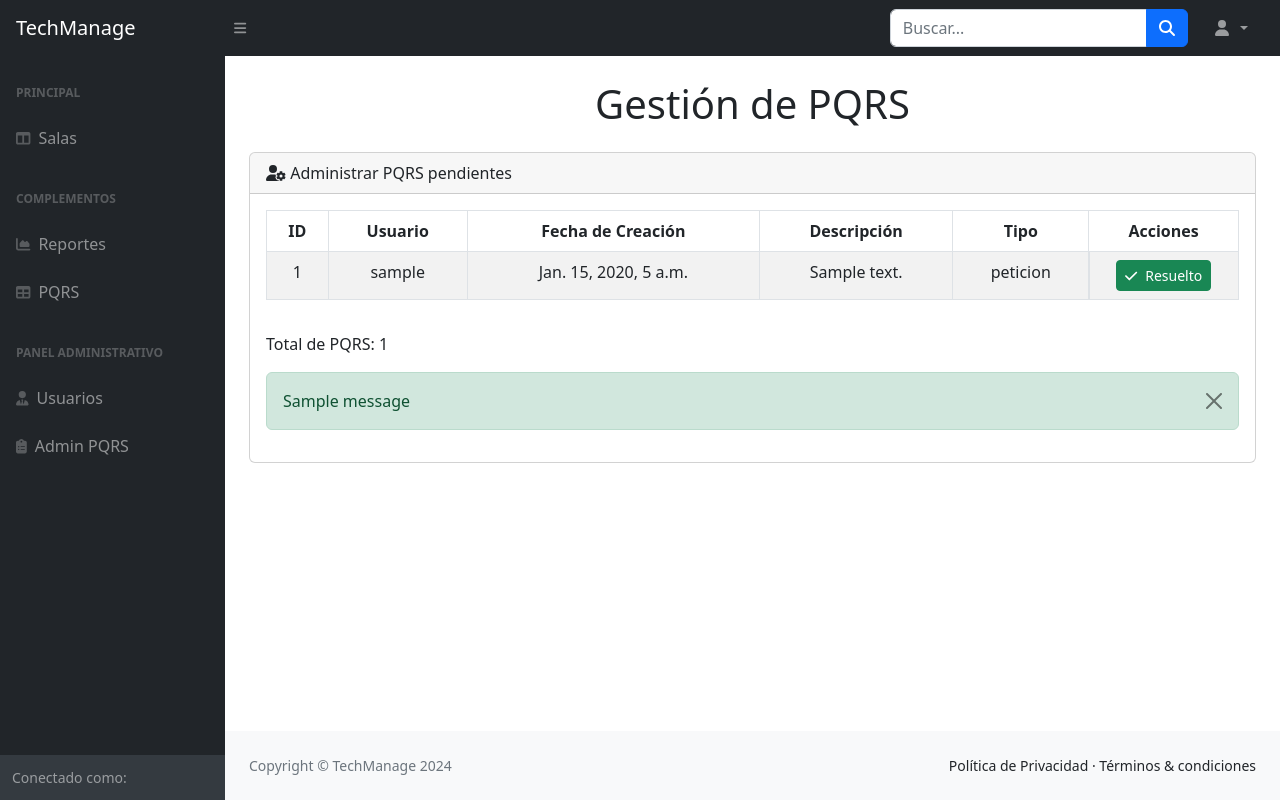
After one commit to Carlos-Leguizamo/TechManage, a Django app: page /admin-pqrs/ in a window 1280 px wide. The commit adds this page. Run offline with Django 5.2, Linux system fonts and the light colour scheme; tables that the repository leaves empty hold one stand-in row (values such as "Sample post"); one stand-in notice (Sample message) is shown; some libraries are stand-ins or nearby versions.

Commit message:
Modulo Admin PQRS funcional - mejorar front

```diff
--- a/dashboard/templates/dashboard.html
+++ b/dashboard/templates/dashboard.html
@@ -88,6 +88,12 @@
                 <i class="fa-solid fa-user-tie"></i>
               </div>
               Usuarios
+            </a>
+            <a class="nav-link" href="{% url 'view-admin-pqrs' %}">
+              <div class="sb-nav-link-icon">
+                <i class="fa-solid fa-clipboard-list"></i>
+              </div>
+              Admin PQRS
             </a>
           </div>
         </div>
--- a/dashboard/views.py
+++ b/dashboard/views.py
@@ -5,7 +5,7 @@
 from room.forms import SalaForm
 
 
-#@login_required
+@login_required
 def dashboard(request):
     return render(request, "dashboard.html")
 
--- /dev/null
+++ b/pqrs/templates/admin-pqrs.html
@@ -0,0 +1,118 @@
+{% extends "dashboard.html" %}
+
+{% block content %}
+<!-- Sección del título -->
+<div class="container-fluid px-4">
+    <h1 class="mt-4 mb-4 text-center">Gestión de PQRS</h1>
+
+    <!-- Sección de administración de PQRS -->
+    <div class="card mb-4">
+        <div class="card-header">
+            <i class="fas fa-user-cog"></i> Administrar PQRS pendientes
+        </div>
+        <div class="card-body">
+            <div class="table-responsive">
+                <table class="table table-bordered table-striped">
+                    <thead>
+                        <tr>
+                            <th class="text-center">ID</th>
+                            <th class="text-center">Usuario</th>
+                            <th class="text-center">Fecha de Creación</th>
+                            <th class="text-center">Descripción</th>
+                            <th class="text-center">Tipo</th>
+                            <th class="text-center" style="width: 150px">Acciones</th>
+                        </tr>
+                    </thead>
+                    <tbody>
+                        {% if pqrs_list %}
+                            {% for pqrs in pqrs_list %}
+                            <tr>
+                                <td class="text-center">{{ pqrs.id_pqrs }}</td>
+                                <td class="text-center">{{ pqrs.usuario.username }}</td>
+                                <td class="text-center">{{ pqrs.fecha_creacion }}</td>
+                                <td class="text-center">{{ pqrs.descripcion }}</td>
+                                <td class="text-center">{{ pqrs.tipo }}</td>
+                                <td class="text-center d-flex justify-content-center">
+                                    <form action="{% url 'check_pqrs' pqrs.id_pqrs %}" method="post" style="display:inline-block">
+                                        {% csrf_token %}
+                                        <button type="submit" class="btn btn-success btn-sm px-2">
+                                            <i class="fas fa-check me-1"></i> Resuelto
+                                        </button>
+                                    </form>
+                                </td>
+                            </tr>
+                            {% endfor %}
+                        {% else %}
+                            <tr>
+                                <td colspan="5" class="text-center">No se encontraron PQRS pendientes.</td>
+                            </tr>
+                        {% endif %}
+                    </tbody>
+                </table>
+            </div>
+
+            <!-- Mostrar el total de PQRS -->
+            {% if pqrs_list %}
+            <div class="mt-3">
+                <p>Total de PQRS: {{ pqrs_list.paginator.count }}</p>
+            </div>
+            {% endif %}
+
+            <!-- Mostrar mensajes flash -->
+            {% if messages %}
+            <div class="mt-3">
+                {% for message in messages %}
+                <div class="alert alert-{{ message.tags }} alert-dismissible fade show" role="alert">
+                    {{ message }}
+                    <button type="button" class="btn-close" data-bs-dismiss="alert" aria-label="Close"></button>
+                </div>
+                {% endfor %}
+            </div>
+            {% endif %}
+
+            <!-- Paginación con Bootstrap -->
+            {% if pqrs_list.has_other_pages %}
+            <nav aria-label="Page navigation example">
+                <ul class="pagination justify-content-center">
+                    {% if pqrs_list.has_previous %}
+                    <li class="page-item">
+                        <a class="page-link" href="?page={{ pqrs_list.previous_page_number }}" aria-label="Anterior">
+                            <span aria-hidden="true">&laquo;</span>
+                        </a>
+                    </li>
+                    {% else %}
+                    <li class="page-item disabled">
+                        <a class="page-link" href="#" aria-label="Anterior">
+                            <span aria-hidden="true">&laquo;</span>
+                        </a>
+                    </li>
+                    {% endif %}
+
+                    {% for num in pqrs_list.paginator.page_range %}
+                        {% if pqrs_list.number == num %}
+                        <li class="page-item active"><a class="page-link" href="#">{{ num }}</a></li>
+                        {% elif num > pqrs_list.number|add:'-3' and num < pqrs_list.number|add:'3' %}
+                        <li class="page-item"><a class="page-link" href="?page={{ num }}">{{ num }}</a></li>
+                        {% endif %}
+                    {% endfor %}
+
+                    {% if pqrs_list.has_next %}
+                    <li class="page-item">
+                        <a class="page-link" href="?page={{ pqrs_list.next_page_number }}" aria-label="Siguiente">
+                            <span aria-hidden="true">&raquo;</span>
+                        </a>
+                    </li>
+                    {% else %}
+                    <li class="page-item disabled">
+                        <a class="page-link" href="#" aria-label="Siguiente">
+                            <span aria-hidden="true">&raquo;</span>
+                        </a>
+                    </li>
+                    {% endif %}
+                </ul>
+            </nav>
+            {% endif %}
+        </div>
+    </div>
+</div>
+{% endblock %}
--- a/pqrs/urls.py
+++ b/pqrs/urls.py
@@ -9,4 +9,11 @@
     # Definir ruta para mostrar la vista de PQRS
        path("pqrs/", views.view_pqrs, name='view-pqrs'),
        path("pending-pqrs/", views.pending_pqrs, name='view-pending-pqrs'), # Vista de PQRS pendientes del usuario
+       path("admin-pqrs/", views.admin_pqrs, name='view-admin-pqrs'),
+       path('confirm-delete-pqrs/<int:id>/', views.confirm_delete_pqrs, name='confirm_delete_pqrs'),
+
+
+       path('check-pqrs/<int:id>/', views.check_pqrs, name='check_pqrs'),
+
+
 ]
--- a/pqrs/views.py
+++ b/pqrs/views.py
@@ -1,26 +1,35 @@
-from django.shortcuts import render,redirect
+from django.shortcuts import render,redirect, get_object_or_404
 from django.contrib import messages
 from .models import PQRS
 from django.utils import timezone
 from django.contrib.auth.decorators import login_required
 from .forms import PQRSForm
+from django.core.paginator import Paginator
 
 
 # Logica para retornar la vista de PQRS
 
 
 #Flujo para el registro del PQRS en la BD
+
+
+@login_required
 def view_pqrs(request):
+    # Verificamos si el usuario ya tiene un PQRS pendiente
+    if PQRS.objects.filter(estado='pendiente', usuario=request.user).exists():
+        messages.error(request, 'Ya tienes una solicitud PQRS pendiente. Por favor, espera a que el administrador la resuelva antes de enviar una nueva.')
+        return redirect('view-pending-pqrs')  # Redirigir a la vista de PQRS pendientes
+
     if request.method == 'POST':
         form = PQRSForm(request.POST)
         if form.is_valid():
             pqrs = form.save(commit=False)
-            pqrs.fecha_creacion = timezone.now()  # Establecer la fecha de creación
-            pqrs.estado = 'pendiente'  # Establecer el estado por defecto
-            pqrs.usuario = request.user  # Asociar el usuario actual
-            pqrs.save()  # Guardar el objeto en la base de datos
-            messages.success(request, 'Su solicitud PQRS ha sido creada con éxito.')
-            return redirect('view-pending-pqrs')  # Redirigir a la vista de PQRS pendientes
+            pqrs.fecha_creacion = timezone.now()
+            pqrs.estado = 'pendiente'
+            pqrs.usuario = request.user  # Asociamos el usuario logueado o actual
+            pqrs.save()
+            # messages.success(request, 'Su solicitud PQRS ha sido creada con éxito.')
+            return redirect('view-pending-pqrs')
     else:
         form = PQRSForm()
 
@@ -30,9 +39,43 @@
     }
     return render(request, 'pqrs.html', context)
 
+@login_required
 def pending_pqrs(request):
     pqrs_pendientes = PQRS.objects.filter(estado='pendiente', usuario=request.user)  # Cambiar 'id' a 'usuario'
     context = {
         'pqrs_pendientes': pqrs_pendientes,
     }
     return render(request, 'pending-pqrs.html', context)
+
+
+
+
+def admin_pqrs(request):
+    pqrs = PQRS.objects.all()
+    paginator = Paginator(pqrs, 5)
+    page_number = request.GET.get("page")
+    pqrs_list = paginator.get_page(page_number)
+
+    context = {
+        'pqrs_list': pqrs_list
+    }
+    return render(request, 'admin-pqrs.html', context)
+
+
+
+
+def confirm_delete_pqrs(request, id):
+    # Usar 'id' para obtener el objeto PQRS
+    pqrs = get_object_or_404(PQRS, id_pqrs=id)  # Cambia 'id' por 'id_pqrs'
+
+    if request.method == 'POST':
+        print("Método POST recibido.")
+        pqrs.delete()
+        messages.success(request, 'La PQRS ha sido eliminada con éxito.')
+        return redirect('view-admin-pqrs')
+
+    return render(request, 'confirm_delete_pqrs.html', {'pqrs': pqrs})
+
+def check_pqrs(request, id):
+    pqrs = get_object_or_404(PQRS, id_pqrs=id)  # Usa 'id_pqrs' aquí
+    return render(request, 'confirm-check-pqrs.html', {'pqrs': pqrs})
--- a/tasks/views.py
+++ b/tasks/views.py
@@ -29,7 +29,7 @@
 
 # Logica de registro de Usuarios
 
-# @validacion_requerida
+@validacion_requerida
 def register(request):
     if request.method == "GET":
         return render(request, "signup.html", {
```
Also changed, not shown: pqrs/templates/confirm-check-pqrs.html (added, +47 -0 lines), pqrs/templates/pending-pqrs.html (+19 -25 lines).
